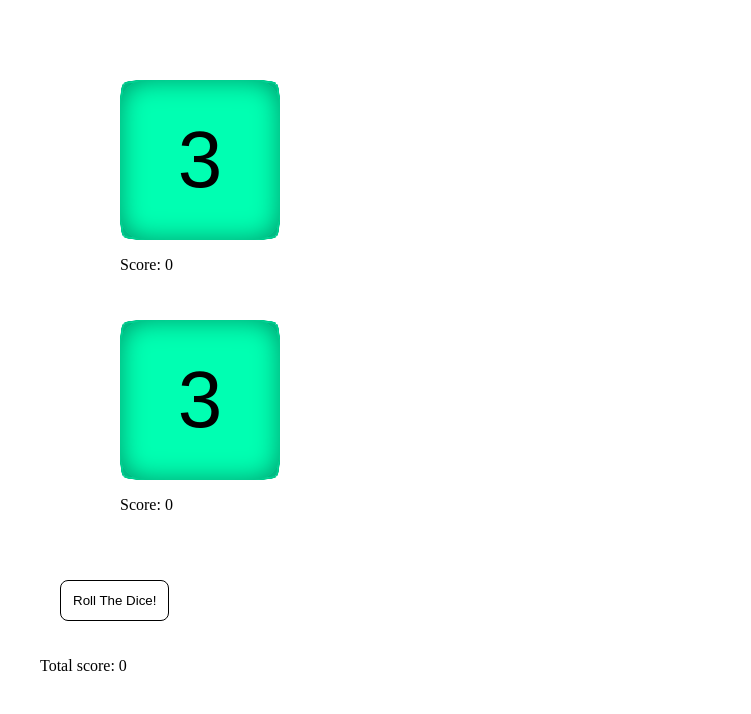
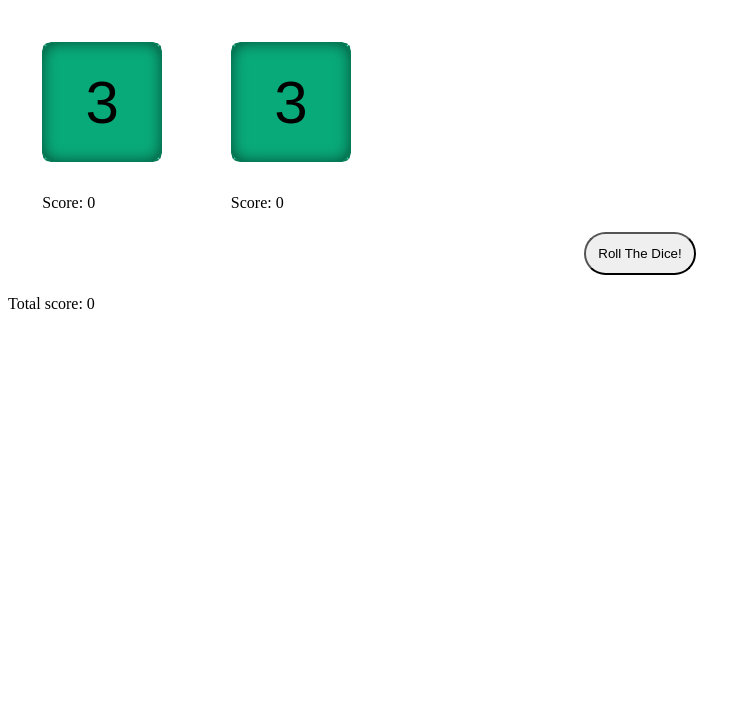
Before and after one commit to ThomasGRBT/dice-roll, a PHP site: page / in a window 1280 px wide. Shown: the top 714 px of the page, without its empty margins (0-751 px from the left). Run offline with PHP 8.4, Linux system fonts and the light colour scheme.

Commit message:
Update style.css
added hover and disable statement for different color rendering
reduced a little the dice size

```diff
--- a/source/style.css
+++ b/source/style.css
@@ -1,7 +1,7 @@
 :root {
 
     /* ARBITRARY, choose whatever you want */
-    --dice-size: 20vmin;
+    --dice-size: 15vmin;
 
     --dice-color-h: 162;
     --dice-color-s: 100%;
@@ -10,26 +10,31 @@
     --dice-shadow-intensity: 20%;
 
     /* CALCULATED, do not touch*/
-    --dice-perspective: calc( var(--dice-size) * 3);
+    --dice-perspective: calc( var(--dice-size) * 2);
     --dice-half: calc( var(--dice-size) / 2);
     --dice-half-small: calc( var(--dice-half) - 2px);
-    --dice-border-radius: calc( var(--dice-size) * 0.16);
+    --dice-border-radius: calc( var(--dice-size) * 0.12);
     --dice-color: hsl( var(--dice-color-h), var(--dice-color-s), var(--dice-color-l));
     --dice-shadow-l: calc( var(--dice-color-l) - var(--dice-shadow-intensity) );
     --dice-shadow-color: hsl( var(--dice-color-h), var(--dice-color-s), var(--dice-shadow-l));
     --dice-inner-l: calc( var(--dice-color-l) - (var(--dice-shadow-intensity) / 1.5 ) );
     --dice-inner-color: hsl( var(--dice-color-h), var(--dice-color-s), var(--dice-inner-l));
+
+    --dice-disable-color: hsl( var(--dice-color-h), calc( var(--dice-color-s) - 10%), calc( var(--dice-color-l) - 15%));
+    --dice-disable-shadow-color: hsl( var(--dice-color-h), calc( var(--dice-color-s) - 10%),  calc( var(--dice-shadow-l) - 15%));
+    --dice-disable-inner-color: hsl( var(--dice-color-h), calc( var(--dice-color-s) - 10%), calc( var(--dice-color-l) - 15%));
+
+    --dice-hover-color: hsl( var(--dice-color-h), calc( var(--dice-color-s) + 10%), calc( var(--dice-color-l) + 15%));
+    --dice-hover-shadow-color: hsl( var(--dice-color-h), calc( var(--dice-color-s) + 10%),  calc( var(--dice-shadow-l) + 15%));
+    --dice-hover-inner-color: hsl( var(--dice-color-h), calc( var(--dice-color-s) + 10%), calc( var(--dice-color-l) + 15%));
 }
-body {
-    position: relative;
-    margin:40px;
 
-}
 .dice-wrapper {
     width: var(--dice-size);
     height: var(--dice-size);
     perspective: var(--dice-perspective);
-    margin:var(--dice-half);
+    margin: calc(var(--dice-half)/1.75);
+    display: inline-block;
 }
     #dice-result {
         font-family: sans-serif;
@@ -37,19 +42,21 @@ body {
         padding: 12px;
     }
     .dice-btn {
-        background-color: #fff;
-        color:#000;
-        margin:20px;
+        display: block;
+        margin:20px auto;
         padding:12px;
-        border-radius: 8px;
+        border-radius: 2em;
         cursor: pointer;
-        border:1px solid #000;
     }
-        .dice-btn:hover {
-            background-color: #f00;
-            color:#fff;
-            border:2px solid #000;
-        }
+
+    .dice-btn:hover {}
+
+    .dice-score {
+        margin: 2em auto 0.5em auto;
+    }
+
+    .dice-score-total {}
+
     .dice {
         cursor: pointer;
         width: 100%;
@@ -59,6 +66,25 @@ body {
         transform-style: preserve-3d;
         transition:  transform 1000ms;
     }
+
+    .dice.disable .face {
+        background: var(--dice-disable-color);
+        box-shadow:inset 0 0 var(--dice-border-radius) var(--dice-disable-shadow-color);
+    }
+    .dice.disable .face.face-inner,.dice.disable .face-fill {
+        background-color: var(--dice-disable-inner-color);
+        box-shadow: none;
+    }
+
+    .dice.disable:hover .face, .dice:hover .face{
+        background: var(--dice-hover-color);
+        box-shadow:inset 0 0 var(--dice-border-radius) var(--dice-hover-shadow-color);
+    }
+    .dice.disable:hover .face.face-inner,.dice.disable:hover .face-fill, .dice:hover .face.face-inner,.dice:hover .face-fill {
+        background-color: var(--dice-hover-inner-color);
+        box-shadow: none;
+    }
+
         .dice.show-front { transform: translateZ(calc(var(--dice-half) * -1)) rotateY(0deg); }
         .dice.show-back { transform: translateZ(calc(var(--dice-half) * -1)) rotateY(-180deg); }
         .dice.show-right { transform: translateZ(calc(var(--dice-half) * -1)) rotateY(-90deg); }
```
